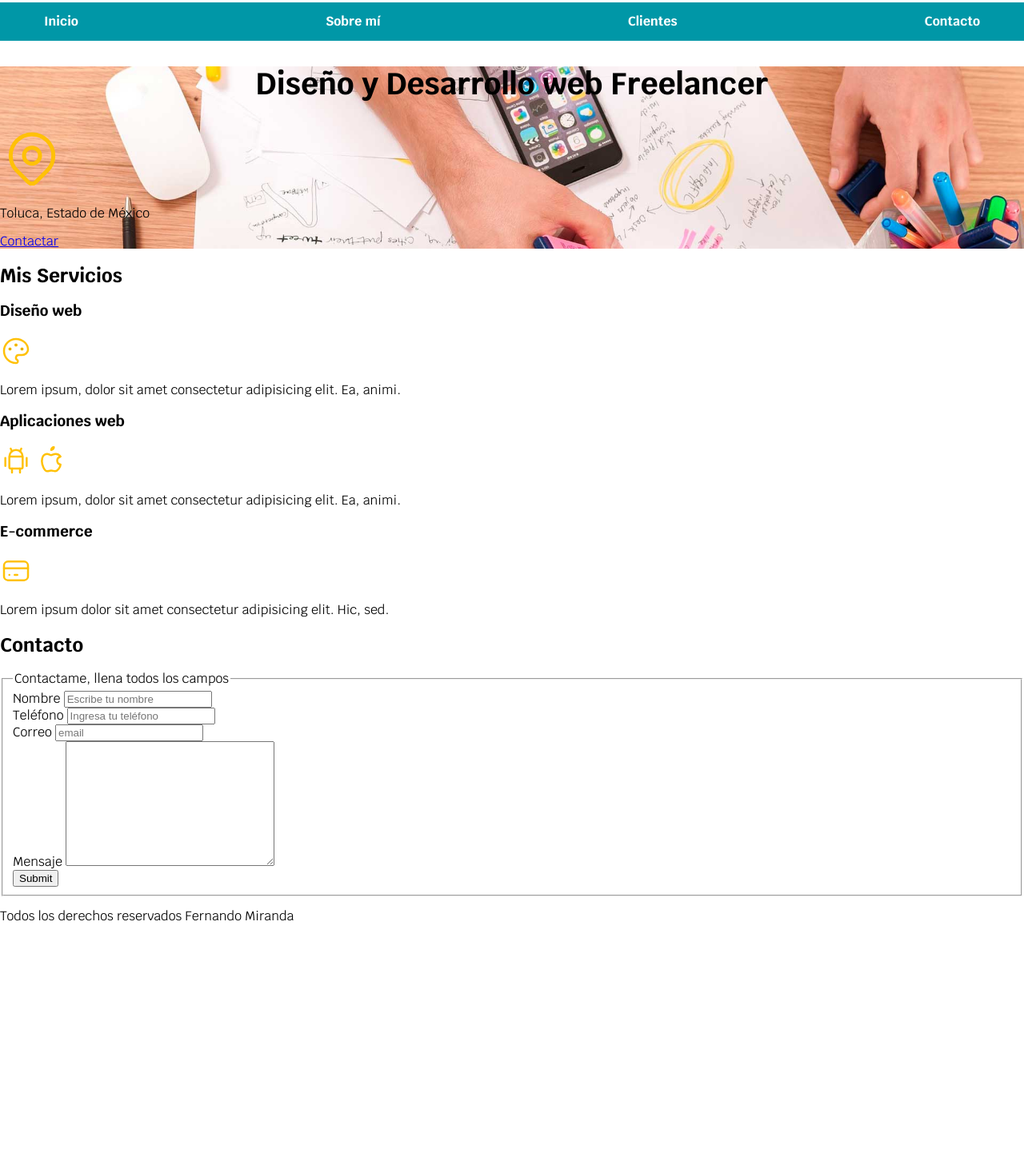
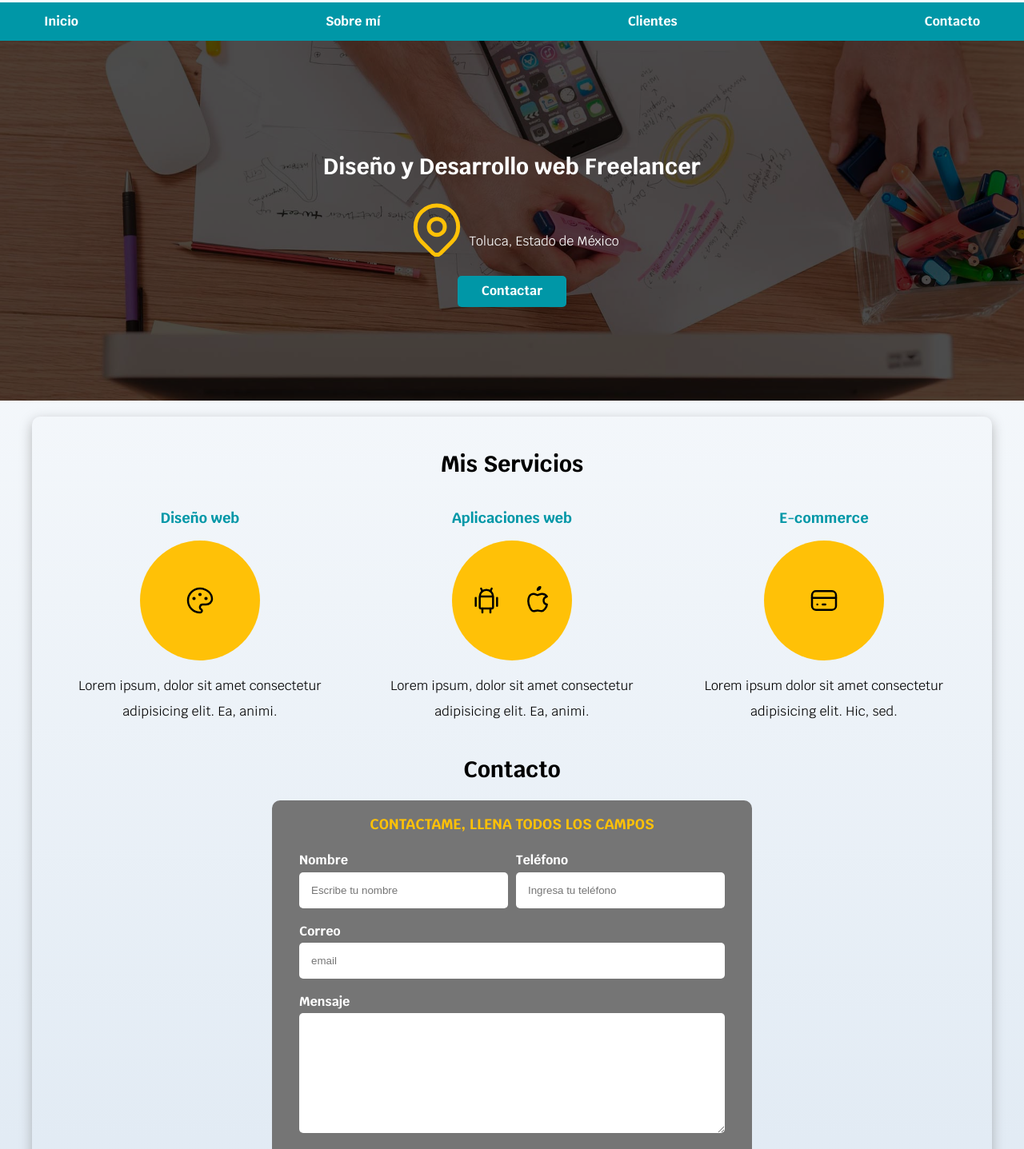
Before and after one commit to jfdev73/sitio-freelancer, a plain HTML site: page index.html in a window 1280 px wide. Shown: the part 92-1529 px from the top of the page at 80% size. Before the commit the page ends 1263 px from the top, so only its background shows below. Drawn offline with Linux system fonts and the light colour scheme.

Commit message:
proyecto terminado

```diff
--- a/css/style.css
+++ b/css/style.css
@@ -4,19 +4,41 @@
   --primario:#ffc107;
   --secundario:#0097a7;
   --gris:#757575;
+  --grisClaro:#DFE9F3;
 }
 html{
   font-size: 62.5%;
+  box-sizing: border-box;
+}
+
+*, *::before, *::after{
+  box-sizing: border-box;
 }
 
 body{
   font-size: 16px;
   font-family: 'Krub', sans-serif;
+  background-image: linear-gradient(to top, var(--grisClaro) 0%, var(--blanco) 100%);
 }
 
-.titulo{
+.shadow {
+    box-shadow: 0px 5px 15px 0px rgba(112, 112, 112, 0.48);
+    padding: 2rem;
+    border-radius: 1rem;
+}
+
+h1{
+  font-size: 3.8rem;
+
+}
+h2{
+  font-size: 2.8rem;
+}
+h3{
+  font-size: 1.8rem;
+}
+h1,h2,h3{
   text-align: center;
-  font-size: 3.8rem;
 }
 
 .titulo span{
@@ -25,6 +47,28 @@ body{
 .container{
   max-width: 120rem;
   margin: 0 auto;
+}
+
+.button {
+  background-color: var(--secundario);
+  color: var(--blanco);
+  font-weight: bold;
+  padding: 1rem 3rem;
+  border-radius: .5rem;
+  width: 80%;
+  text-align: center;
+  border: none;
+}
+
+.button:hover{
+  cursor: pointer;
+}
+
+@media (min-width: 768px){
+  .button{
+    width: auto;
+  }
+
 }
 
 .nav-bg{
@@ -60,4 +104,138 @@ body{
   background-image: url(../img/hero.jpg);
   background-repeat: no-repeat;
   background-size: cover;
+  height: 450px;
+  margin-bottom: 2rem;
 }
+.contenido-hero{
+
+  background-color: rgba(0, 0, 0, .7);
+  width: 100%;
+  height: 100%;
+  display: flex;
+  flex-direction: column;
+  align-items: center;
+  justify-content: center;
+}
+
+.contenido-hero h2,
+.contenido-hero p {
+  color: var(--blanco);
+}
+
+.ubicacion{
+  display: flex;
+  align-items: flex-end;
+}
+@media (min-width: 768px){
+  .services{
+    display: grid;
+    grid-template-columns: repeat(3, 1fr);
+    column-gap: 1rem;
+  }
+
+}
+
+.service{
+  display: flex;
+  align-items: center;
+  flex-direction: column;
+
+}
+
+.service h3{
+  color: var(--secundario);
+
+}
+.service p{
+  line-height: 2;
+  text-align: center;
+}
+
+.icons{
+  height: 15rem;
+  width: 15rem;
+  background-color: var(--primario);
+  border-radius: 50%;
+  display: flex;
+  align-items: center;
+  justify-content: space-evenly;
+
+}
+
+.form{
+  background-color: var(--gris);
+  width: min(60rem, 100%);
+  margin: 0 auto;
+  padding: 2rem;
+  border-radius: 1rem;
+
+}
+.form fieldset{
+  border: none;
+}
+
+.form legend{
+  text-align: center;
+  font-size: 1.8rem;
+  text-transform: uppercase;
+  font-weight: bold;
+  margin-bottom: 2rem;
+  color: var(--primario);
+}
+
+
+.field{
+  margin-bottom: 1rem;
+
+}
+.field textarea{
+  height: 15rem;
+}
+@media (min-width: 768px){
+  .contanier-fields{
+    display: grid;
+    grid-template-columns: 1fr 1fr;
+    grid-template-rows: auto auto 20rem;
+    gap: 1rem;
+  }
+}
+.field:nth-child(3){
+  grid-column: 1/3;
+}
+.field:nth-child(4) {
+  grid-column: 1/3;
+}
+
+.field label{
+  color: var(--blanco);
+  font-weight: bold;
+  margin-bottom: .5rem;
+  display: block;
+
+}
+
+.input-txt {
+  width: 100%;
+  border: none;
+  padding: 1.5rem;
+  border-radius: .5rem;
+
+}
+
+.submit .button{
+  width: 100%;
+}
+@media (min-width: 768px){
+    .submit {
+        display: flex;
+        justify-content: flex-end;
+      }
+      .submit .button{
+        width: auto;
+      }
+}
+
+footer p {
+  text-align: center;
+}
--- a/index.html
+++ b/index.html
@@ -29,7 +29,8 @@
 
   <section class="hero">
     <div class="contenido-hero">
-      <h2 class="titulo">Diseño y Desarrollo web Freelancer</h2>
+      <h2>Diseño y Desarrollo web Freelancer</h2>
+      <div class="ubicacion">
         <svg xmlns="http://www.w3.org/2000/svg" class="icon icon-tabler icon-tabler-map-pin" width="80" height="80"
           viewBox="0 0 24 24" stroke-width="1.5" stroke="#ffc107" fill="none" stroke-linecap="round"
           stroke-linejoin="round">
@@ -38,17 +39,20 @@
           <path d="M17.657 16.657l-4.243 4.243a2 2 0 0 1 -2.827 0l-4.244 -4.243a8 8 0 1 1 11.314 0z" />
         </svg>
         <p>Toluca, Estado de México</p>
-      <a href="#">Contactar</a>
+      </div><br>
+      <a class="button">Contactar</a>
     </div>
   </section>
 
-  <main>
+  <main class="container shadow">
     <h2>Mis Servicios</h2>
 
-    <section>
+    <div class="services">
+      <section class="service">
         <h3>Diseño web</h3>
+        <div class="icons">
           <svg xmlns="http://www.w3.org/2000/svg" class="icon icon-tabler icon-tabler-palette" width="40" height="40"
-        viewBox="0 0 24 24" stroke-width="1.5" stroke="#ffc107" fill="none" stroke-linecap="round"
+            viewBox="0 0 24 24" stroke-width="1.5" stroke="#000000" fill="none" stroke-linecap="round"
             stroke-linejoin="round">
             <path stroke="none" d="M0 0h24v24H0z" fill="none" />
             <path
@@ -57,12 +61,14 @@
             <circle cx="12" cy="7.5" r=".5" fill="currentColor" />
             <circle cx="16.5" cy="10.5" r=".5" fill="currentColor" />
           </svg>
+        </div>
         <p>Lorem ipsum, dolor sit amet consectetur adipisicing elit. Ea, animi.</p>
       </section>
-    <section>
+      <section class="service">
         <h3>Aplicaciones web</h3>
-      <svg xmlns="http://www.w3.org/2000/svg" class="icon icon-tabler icon-tabler-brand-android" width="40" height="40"
-        viewBox="0 0 24 24" stroke-width="1.5" stroke="#ffc107" fill="none" stroke-linecap="round"
+        <div class="icons">
+          <svg xmlns="http://www.w3.org/2000/svg" class="icon icon-tabler icon-tabler-brand-android" width="40"
+            height="40" viewBox="0 0 24 24" stroke-width="1.5" stroke="#000000" fill="none" stroke-linecap="round"
             stroke-linejoin="round">
             <path stroke="none" d="M0 0h24v24H0z" fill="none" />
             <line x1="4" y1="10" x2="4" y2="16" />
@@ -73,20 +79,22 @@
             <line x1="9" y1="18" x2="9" y2="21" />
             <line x1="15" y1="18" x2="15" y2="21" />
           </svg>
-      <svg xmlns="http://www.w3.org/2000/svg" class="icon icon-tabler icon-tabler-brand-apple" width="40" height="40"
-        viewBox="0 0 24 24" stroke-width="1.5" stroke="#ffc107" fill="none" stroke-linecap="round"
+          <svg xmlns="http://www.w3.org/2000/svg" class="icon icon-tabler icon-tabler-brand-apple" width="40"
+            height="40" viewBox="0 0 24 24" stroke-width="1.5" stroke="#000000" fill="none" stroke-linecap="round"
             stroke-linejoin="round">
             <path stroke="none" d="M0 0h24v24H0z" fill="none" />
             <path
               d="M9 7c-3 0 -4 3 -4 5.5c0 3 2 7.5 4 7.5c1.088 -.046 1.679 -.5 3 -.5c1.312 0 1.5 .5 3 .5s4 -3 4 -5c-.028 -.01 -2.472 -.403 -2.5 -3c-.019 -2.17 2.416 -2.954 2.5 -3c-1.023 -1.492 -2.951 -1.963 -3.5 -2c-1.433 -.111 -2.83 1 -3.5 1c-.68 0 -1.9 -1 -3 -1z" />
             <path d="M12 4a2 2 0 0 0 2 -2a2 2 0 0 0 -2 2" />
           </svg>
+        </div>
         <p>Lorem ipsum, dolor sit amet consectetur adipisicing elit. Ea, animi.</p>
       </section>
-    <section>
+      <section class="service">
         <h3>E-commerce</h3>
-      <svg xmlns="http://www.w3.org/2000/svg" class="icon icon-tabler icon-tabler-credit-card" width="40" height="40"
-        viewBox="0 0 24 24" stroke-width="1.5" stroke="#ffc107" fill="none" stroke-linecap="round"
+        <div class="icons">
+          <svg xmlns="http://www.w3.org/2000/svg" class="icon icon-tabler icon-tabler-credit-card" width="40"
+            height="40" viewBox="0 0 24 24" stroke-width="1.5" stroke="#000000" fill="none" stroke-linecap="round"
             stroke-linejoin="round">
             <path stroke="none" d="M0 0h24v24H0z" fill="none" />
             <rect x="3" y="5" width="18" height="14" rx="3" />
@@ -94,40 +102,46 @@
             <line x1="7" y1="15" x2="7.01" y2="15" />
             <line x1="11" y1="15" x2="13" y2="15" />
           </svg>
+        </div>
         <p>Lorem ipsum dolor sit amet consectetur adipisicing elit. Hic, sed.</p>
       </section>
-  </main>
+    </div>
+
     <section>
       <h2>Contacto</h2>
-    <form action="">
+      <form action="" class="form">
         <fieldset>
           <legend>Contactame, llena todos los campos</legend>
 
-        <div>
-          <field>Nombre</field>
-          <input type="text" placeholder="Escribe tu nombre">
+          <div class="contanier-fields">
+            <div class="field">
+              <label>Nombre</label>
+              <input type="text" placeholder="Escribe tu nombre" class="input-txt">
             </div>
 
-        <div>
-          <field>Teléfono</field>
-          <input type="tel" placeholder="Ingresa tu teléfono">
+            <div class="field">
+              <label>Teléfono</label>
+              <input type="tel" placeholder="Ingresa tu teléfono" class="input-txt">
             </div>
 
-        <div>
-          <field>Correo</field>
-          <input type="email" placeholder="email">
+            <div class="field">
+              <label>Correo</label>
+              <input type="email" placeholder="email" class="input-txt">
             </div>
 
-        <div>
-          <field>Mensaje</field>
-          <textarea name="" id="" cols="30" rows="10"></textarea>
+            <div class="field">
+              <label>Mensaje</label>
+              <textarea name="" id="" cols="30" rows="10" class="input-txt"></textarea>
             </div>
-        <div>
-          <input type="submit" name="Enviar" id="">
+          </div>
+          <div class="submit">
+            <input type="submit" name="Enviar" id="" class="button">
           </div>
 
         </fieldset>
       </form>
+
+  </main>
 
 
   </section>
```
Lines whose indentation alone changed are shown as unchanged.
